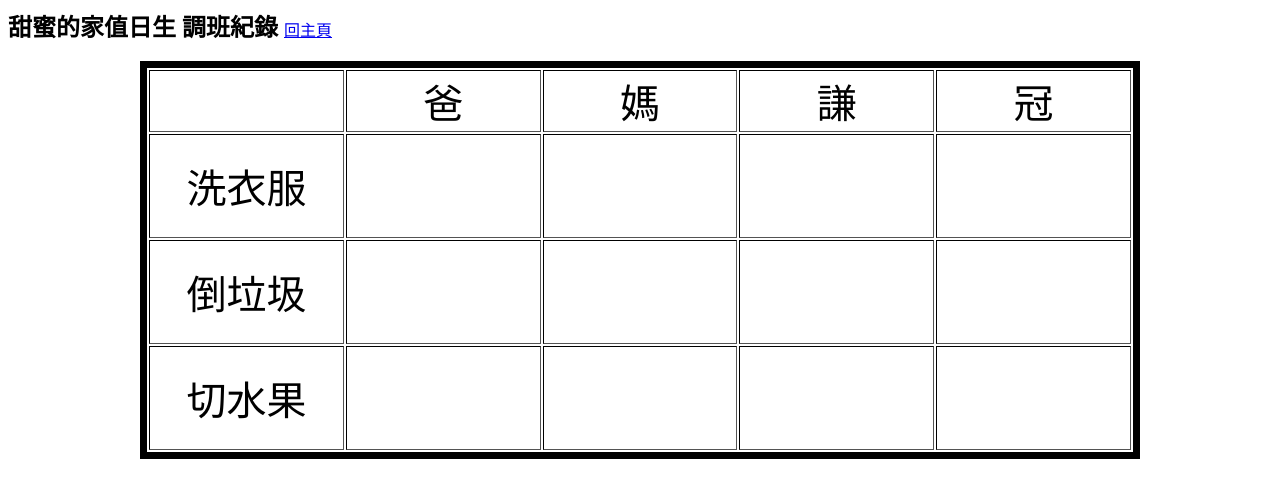
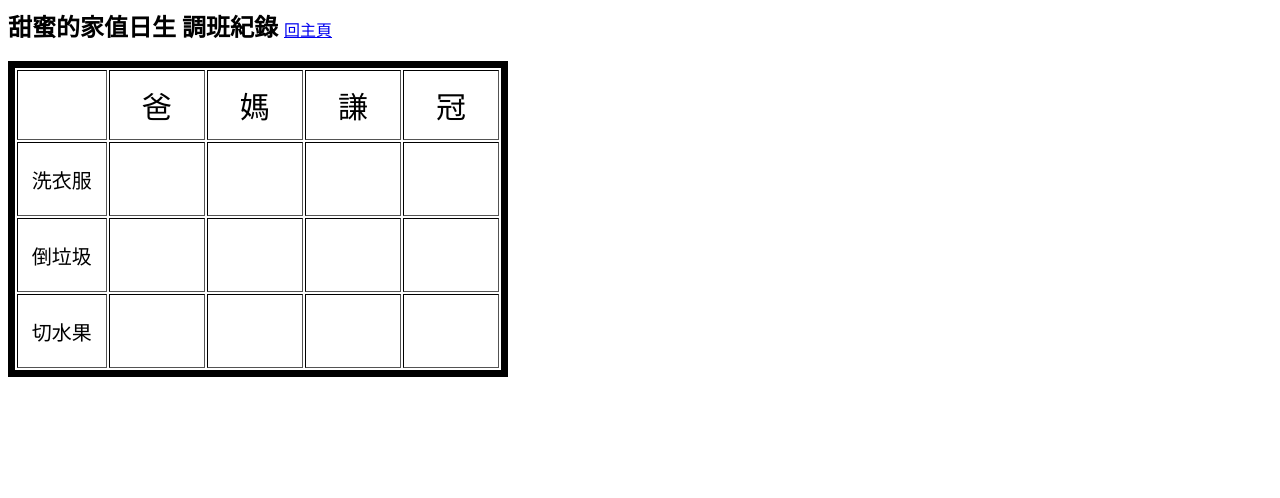
Before and after one commit to intgenogreg/hsh_chores, a plain HTML site: page record.html in a window 1280 px wide. Drawn offline with Linux system fonts and the light colour scheme; no server answers.

Commit message:
Add files via upload

```diff
--- a/record.html
+++ b/record.html
@@ -12,9 +12,9 @@
         <!--<button onclick="
             zero();
         ">歸零</button>-->
-        <div style="font-size:40px"><center>
-        <table width="1000" style="text-align:center; border-collapse:separate; border:7px solid black;" border="1">
-            <tr>
+        <div style="font-size:30px">
+        <table width="500" style="text-align:center; border-collapse:separate; border:7px solid black;" border="1">
+            <tr height="70">
                 <td  width="20"></td>
                 <td  width="200">爸</td>
                 <td  width="200">媽</td>
@@ -22,28 +22,28 @@
                 <td  width="200">冠</td>
             </tr>
             <tr>
-                <td width="200" height="100" style="font-size:40px">洗衣服</td>
+                <td width="200" height="70" style="font-size:20px">洗衣服</td>
                 <td><span id="dc"></span></td>
                 <td><span id="mc"></span></td>
                 <td><span id="sc"></span></td>
                 <td><span id="gc"></span></td>
             </tr>
             <tr>
-                <td width="200" height="100" style="font-size:40px">倒垃圾</td>
+                <td width="100" height="70" style="font-size:20px">倒垃圾</td>
                 <td><span id="dg"></span></td>
                 <td><span id="mg"></span></td>
                 <td><span id="sg"></span></td>
                 <td><span id="gg"></span></td>
             </tr>
             <tr>
-                <td width="200" height="100" style="font-size:40px">切水果</td>
+                <td width="100" height="70" style="font-size:20px">切水果</td>
                 <td><span id="df"></span></td>
                 <td><span id="mf"></span></td>
                 <td><span id="sf"></span></td>
                 <td><span id="gf"></span></td>
             </tr>
         </table>
-        </center></div>
+        </div>
 
 
         <!-- Firebase SDK -->
```
